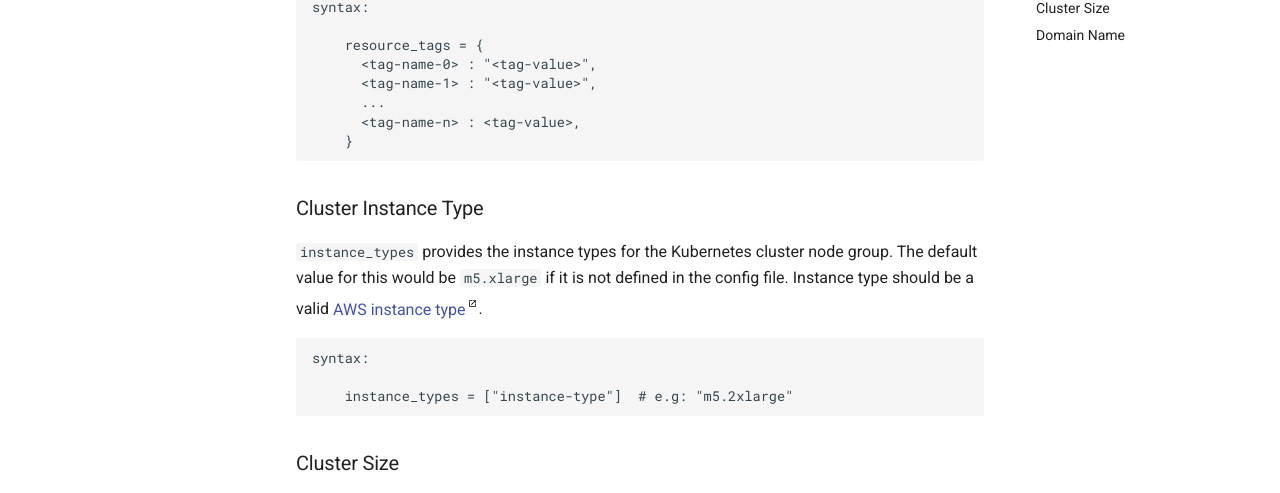
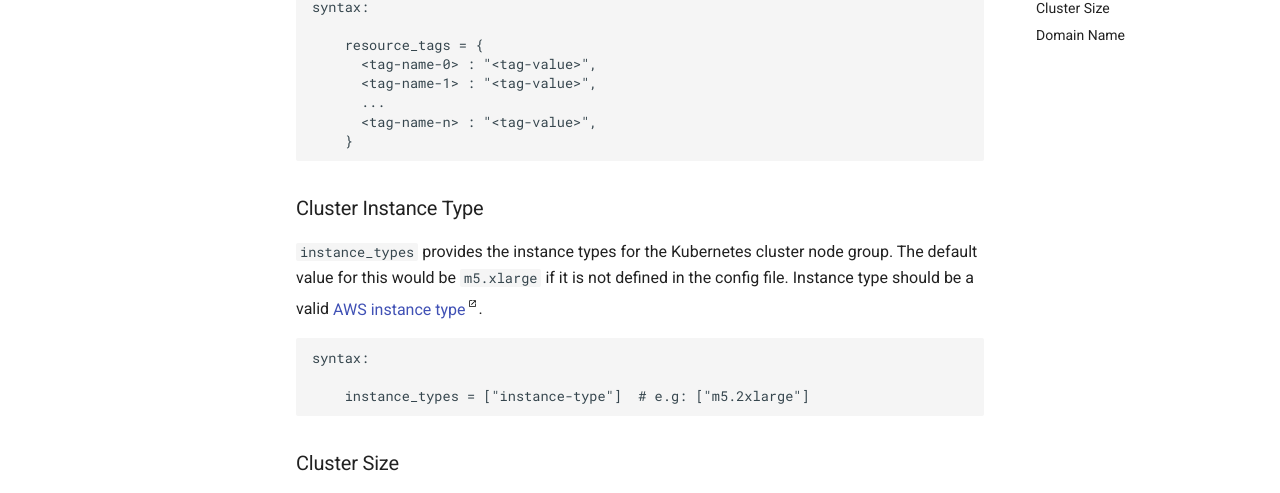
Before and after one commit to atlassian-labs/data-center-terraform, an MkDocs documentation site: the page built from docs/docs/userguide/CONFIGURATION.md, in a window 1280 px wide and 900 px high, scrolled down 1708 px. Shown: the part 262-755 px from the top of the window. Built offline with MkDocs 1.6.1 and Material for MkDocs 9.7.7, drawn with Linux system fonts in a browser that asks for light colours; comment, search, counter and statistics services are not loaded; some of the changed text lies outside the part shown.

Commit message:
TFKUBE-89: Addressed some review points

````diff
--- a/docs/docs/userguide/CONFIGURATION.md
+++ b/docs/docs/userguide/CONFIGURATION.md
@@ -80,7 +80,7 @@ syntax:
       <tag-name-0> : "<tag-value>",
       <tag-name-1> : "<tag-value>",
       ...
-      <tag-name-n> : <tag-value>,
+      <tag-name-n> : "<tag-value>",
     }
 ```
 
@@ -92,7 +92,7 @@ Instance type should be a valid [AWS instance type](https://aws.amazon.com/ec2/i
 ```
 syntax:
 
-    instance_types = ["instance-type"]  # e.g: "m5.2xlarge"
+    instance_types = ["instance-type"]  # e.g: ["m5.2xlarge"]
 ```
 
 ### Cluster Size
````
Also changed, not shown: other parts of docs/docs/userguide/CONFIGURATION.md (+1 -1 lines).
